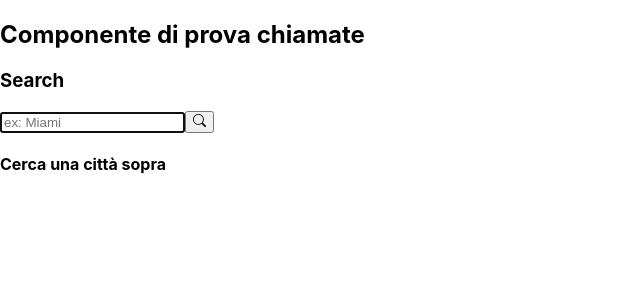
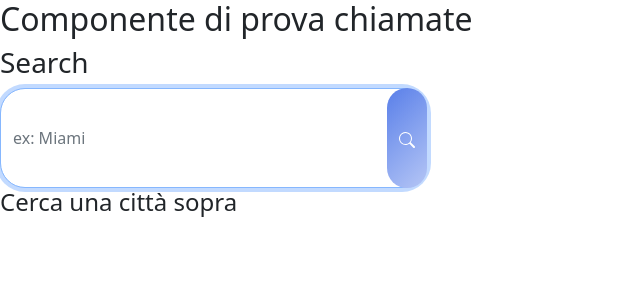
Before and after one commit to GiovanniBiancuzzo/weather_app_tech_task, a React (Create React App) app: page / in a window 1280 px wide. Shown: the top 300 px of the page, without its empty margins (0-640 px from the left). Built offline with nearby package versions, Linux system fonts and the light colour scheme.

Commit message:
definizione componente ricerca

```diff
--- a/package.json
+++ b/package.json
@@ -7,8 +7,11 @@
     "@testing-library/jest-dom": "^5.16.5",
     "@testing-library/react": "^13.4.0",
     "@testing-library/user-event": "^13.5.0",
+    "bootstrap": "^5.2.2",
     "react": "^18.2.0",
+    "react-bootstrap": "^2.5.0",
     "react-dom": "^18.2.0",
+    "react-icons": "^4.4.0",
     "react-redux": "^8.0.4",
     "react-scripts": "5.0.1",
     "web-vitals": "^2.1.4"
--- a/src/App.css
+++ b/src/App.css
@@ -1,38 +1,25 @@
-.App {
-  text-align: center;
+/*note: globali*/
+.mainGradient {
+    background: rgb(89, 127, 233);
+    background: linear-gradient(
+        135deg,
+        rgba(89, 127, 233, 1) 0%,
+        rgba(255, 255, 255, 1) 180%
+    );
 }
 
-.App-logo {
-  height: 40vmin;
-  pointer-events: none;
+.miniContainer {
+    height: 100px;
+    border-radius: 25px !important;
+    box-shadow: 5px 5px 50px #888888;
+    position: relative;
 }
 
-@media (prefers-reduced-motion: no-preference) {
-  .App-logo {
-    animation: App-logo-spin infinite 20s linear;
-  }
+.searchBtn {
+    height: 100px;
+    position: absolute;
+    top: 0px;
+    right: 0px;
+    border-radius: 25px !important;
+    border: transparent !important;
 }
-
-.App-header {
-  background-color: #282c34;
-  min-height: 100vh;
-  display: flex;
-  flex-direction: column;
-  align-items: center;
-  justify-content: center;
-  font-size: calc(10px + 2vmin);
-  color: white;
-}
-
-.App-link {
-  color: #61dafb;
-}
-
-@keyframes App-logo-spin {
-  from {
-    transform: rotate(0deg);
-  }
-  to {
-    transform: rotate(360deg);
-  }
-}
--- a/src/App.js
+++ b/src/App.js
@@ -1,6 +1,7 @@
 import logo from './logo.svg';
 import './App.css';
 import LogicComponent from './components/LogicComponent';
+import 'bootstrap/dist/css/bootstrap.min.css';
 
 function App () {
   return (
--- a/src/components/FormSearch.jsx
+++ b/src/components/FormSearch.jsx
@@ -1,4 +1,5 @@
 import { useState } from "react";
+import { Button, Col, Form, Row } from "react-bootstrap";
 import { BsSearch } from "react-icons/bs";
 import { useDispatch } from "react-redux";
 import { getWeatherInfosAction } from "../redux/actions";
@@ -14,10 +15,15 @@ const FormSearch = () => {
     };
 
     return (
-        <div>
+        <Col md={6} lg={4}>
             <h3>Search</h3>
-            <form onSubmit={handleSubmit} role="search">
-                <input
+            <Form
+                onSubmit={handleSubmit}
+                role="search"
+                style={{ position: "relative" }}
+            >
+                <Form.Control
+                    className="miniContainer"
                     type="search"
                     required
                     autoFocus
@@ -29,12 +35,12 @@ const FormSearch = () => {
                     onChange={(e) => {
                         setQuery(e.target.value);
                     }}
-                ></input>
-                <button type="submit">
+                ></Form.Control>
+                <Button className="mainGradient searchBtn" type="submit">
                     <BsSearch />
-                </button>
-            </form>
-        </div>
+                </Button>
+            </Form>
+        </Col>
     );
 };
 
```
Also changed, not shown: 1 other file (tests, documents, lock files or other folders).
